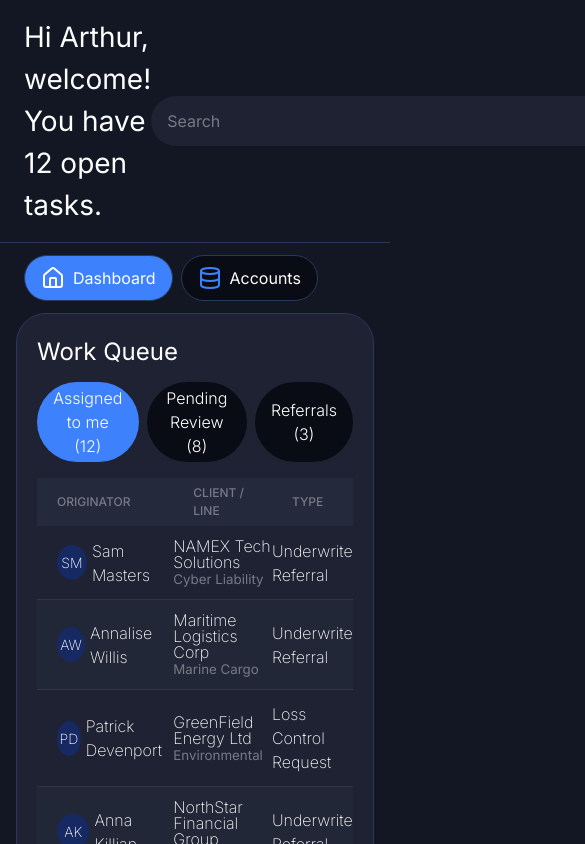
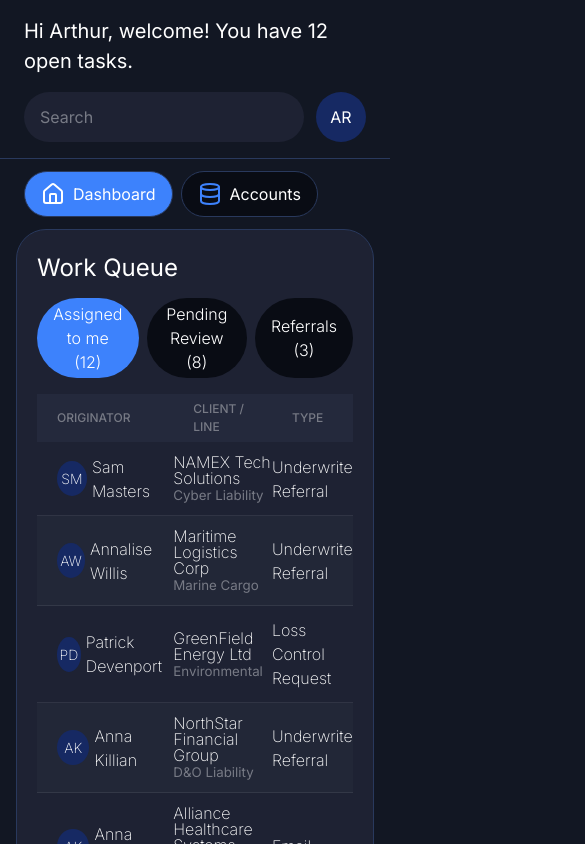
Before and after one commit to anastasia-kravchuk/diceus-test-task, a React (Vite) app: page / in a window 390 px wide. Shown: the top 844 px of the page, 585 px wide, since content can reach past the window. Built offline with nearby package versions, Linux system fonts and the light colour scheme.

Commit message:
feat: make header and search input responsive

```diff
--- a/src/components/SearchInput/SearchInput.scss
+++ b/src/components/SearchInput/SearchInput.scss
@@ -7,6 +7,14 @@
   border-radius: $radius-lg;
   padding: 0 16px;
 
+  &--header {
+    height: 50px;
+    width: 380px;
+  }
+
+  &--table {
+    background-color: $color-bg-table-row;
+  }
   input {
     width: 100%;
     height: 100%;
@@ -20,3 +28,9 @@
     }
   }
 }
+
+@media (max-width: 768px) {
+  .search-input--header {
+    width: 280px;
+  }
+}
--- a/src/components/SearchInput/SearchInput.tsx
+++ b/src/components/SearchInput/SearchInput.tsx
@@ -3,29 +3,22 @@ import './SearchInput.scss';
 interface SearchInputProps {
   value?: string;
   onChange?: (value: string) => void;
-  placeholder?: string;
-  width?: string;
-  height?: string;
-  backgroundColor?: string;
+  className?: string;
 }
 
 export const SearchInput = ({
   value = '',
   onChange,
-  placeholder = 'Search',
-  width = '100%',
-  height = '50px',
-  backgroundColor,
+  className,
 }: SearchInputProps) => {
   return (
     <div
-      className="search-input"
-      style={{ width, height, backgroundColor }}
+      className={`search-input ${className ?? ''}`}
     >
       <input
         type="text"
         value={value}
-        placeholder={placeholder}
+        placeholder='Search'
         onChange={(e) => onChange?.(e.target.value)}
         aria-label="Search"
       />
--- a/src/components/layout/AppHeader/AppHeader.scss
+++ b/src/components/layout/AppHeader/AppHeader.scss
@@ -9,17 +9,13 @@
     padding: 16px 24px;
 
     display: flex;
+    align-items: center;
     justify-content: space-between;
-    align-items: center;
   }
 
   &__left {
     color: $color-heading;
     font-size: 18px;
-  }
-
-  &__brake {
-    display: none;
   }
 
   &__right {
@@ -28,13 +24,34 @@
   }
 }
 
-@media (max-width: 768px) {
+@media (max-width: 1024px) {
   .app-header {
-    &__left {
-      font-size: 14px;
+    &__container {
+      flex-direction: column;
+      align-items: flex-start;
+      gap: 16px;
     }
-    &__brake {
-      display: block;
+
+    &__left h1 {
+      font-size: 24px;
+      max-width: 100%;
+    }
+
+    &__right {
+      width: 100%;
+      display: flex;
+      justify-content: space-between;
+      gap: 12px;
     }
   }
 }
+
+@media (max-width: 768px) {
+  .app-header__left h1 {
+    font-size: 20px;
+  }
+
+  .app-header__right {
+    gap: 8px;
+  }
+}
--- a/src/components/layout/AppHeader/AppHeader.tsx
+++ b/src/components/layout/AppHeader/AppHeader.tsx
@@ -8,14 +8,11 @@ export const AppHeader = () => {
       <header className="app-header">
         <div className="app-header__container">
           <div className="app-header__left">
-            <h1>
-              Hi Arthur, welcome! <br className="app-header__brake" /> You have
-              12 open tasks.
-            </h1>
+            <h1>Hi Arthur, welcome! You have 12 open tasks.</h1>
           </div>
 
           <div className="app-header__right">
-            <SearchInput width="480px" />
+            <SearchInput className="search-input--header" />
             <Avatar text="AR" />
           </div>
         </div>
--- a/src/pages/Dashboard/components/MyAccounts/AccountsFilters.tsx
+++ b/src/pages/Dashboard/components/MyAccounts/AccountsFilters.tsx
@@ -9,11 +9,7 @@ const FILTERS = [
 export const AccountsFilters = () => {
   return (
     <div className="accounts-filters">
-      <SearchInput
-        width="200px"
-        height="30px"
-        backgroundColor="#222737"
-      />
+      <SearchInput className="search-input--table" />
 
       {FILTERS.map((item, index) => (
         <button
```
